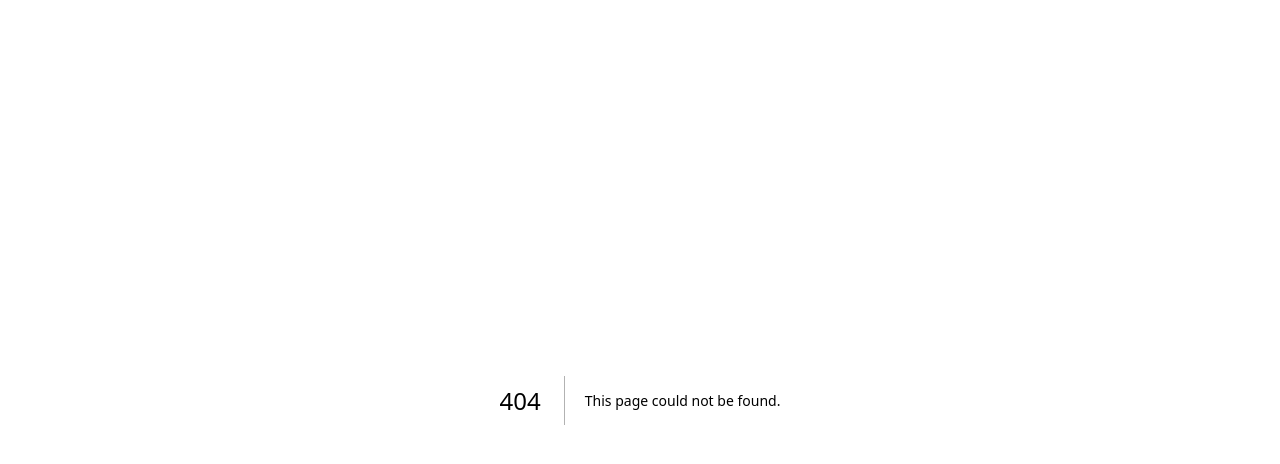
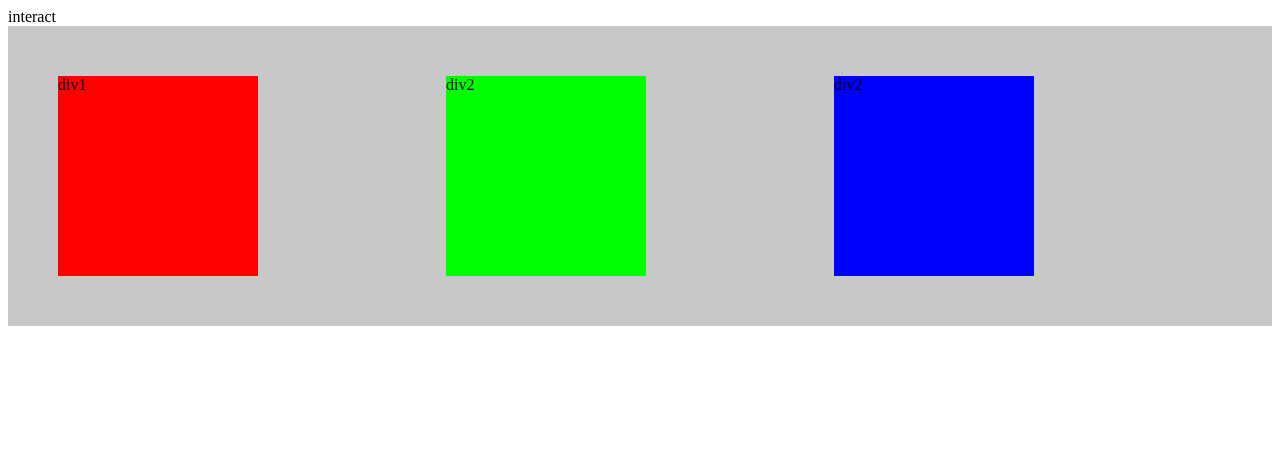
Before and after one commit to kettleTeacues/pofareng_exp, a Next.js app in the folder containers/frontend/: page /interact in a window 1280 px wide. Before the commit this address had no page. Shown: the top 464 px of the page. Built offline with nearby package versions, Linux system fonts and the light colour scheme.

Commit message:
他の候補を試験導入

```diff
--- a/containers/frontend/package.json
+++ b/containers/frontend/package.json
@@ -14,9 +14,11 @@
         "@fontsource/roboto": "^5.0.8",
         "@mui/icons-material": "^5.14.7",
         "@mui/material": "^5.14.7",
+        "@shopify/draggable": "^1.1.3",
         "axios": "^1.5.0",
         "eslint": "8.48.0",
         "eslint-config-next": "13.4.19",
+        "interactjs": "^1.10.27",
         "next": "13.4.19",
         "react": "18.2.0",
         "react-dom": "18.2.0",
@@ -26,6 +28,7 @@
         "typescript": "5.2.2"
     },
     "devDependencies": {
+        "@interactjs/types": "^1.10.27",
         "@types/node": "20.5.8",
         "@types/react": "18.2.21",
         "@types/react-dom": "18.2.7",
--- /dev/null
+++ b/containers/frontend/src/app/interact/page.tsx
@@ -0,0 +1,11 @@
+const Page = () => {
+    return <div>
+        <div>interact</div>
+        <div style={{display: 'grid', gridTemplateColumns: 'repeat(3, 1fr)', background: 'rgb(200, 200, 200)', padding: '50px'}}>
+            <div style={{width: 200, height: 200, background: 'rgb(255, 0, 0)'}}>div1</div>
+            <div style={{width: 200, height: 200, background: 'rgb(0, 255, 0)'}}>div2</div>
+            <div style={{width: 200, height: 200, background: 'rgb(0, 0, 255)'}}>div2</div>
+        </div>
+    </div>
+}
+export default Page;
--- a/containers/frontend/src/app/reactdraggable/page.tsx
+++ b/containers/frontend/src/app/reactdraggable/page.tsx
@@ -6,7 +6,7 @@ import GridLayout from "react-grid-layout";
 const Page = () => {
     const layout = [
       { i: "a1", x: 0, y: 0, w: 1, h: 2, static: false },
-      { i: "b2", x: 1, y: 0, w: 1, h: 2, minW: 2, maxW: 4 },
+      { i: "b2", x: 1, y: 0, w: 1, h: 2, minW: 1, maxW: 4 },
       { i: "c3", x: 4, y: 0, w: 1, h: 2 },
       { i: "c4", x: 4, y: 0, w: 1, h: 2 },
       { i: "c5", x: 4, y: 0, w: 1, h: 2 },
```
Also changed, not shown: containers/frontend/src/app/draggable/page.tsx (added, +18 -0 lines), 1 other file (tests, documents, lock files or other folders).
